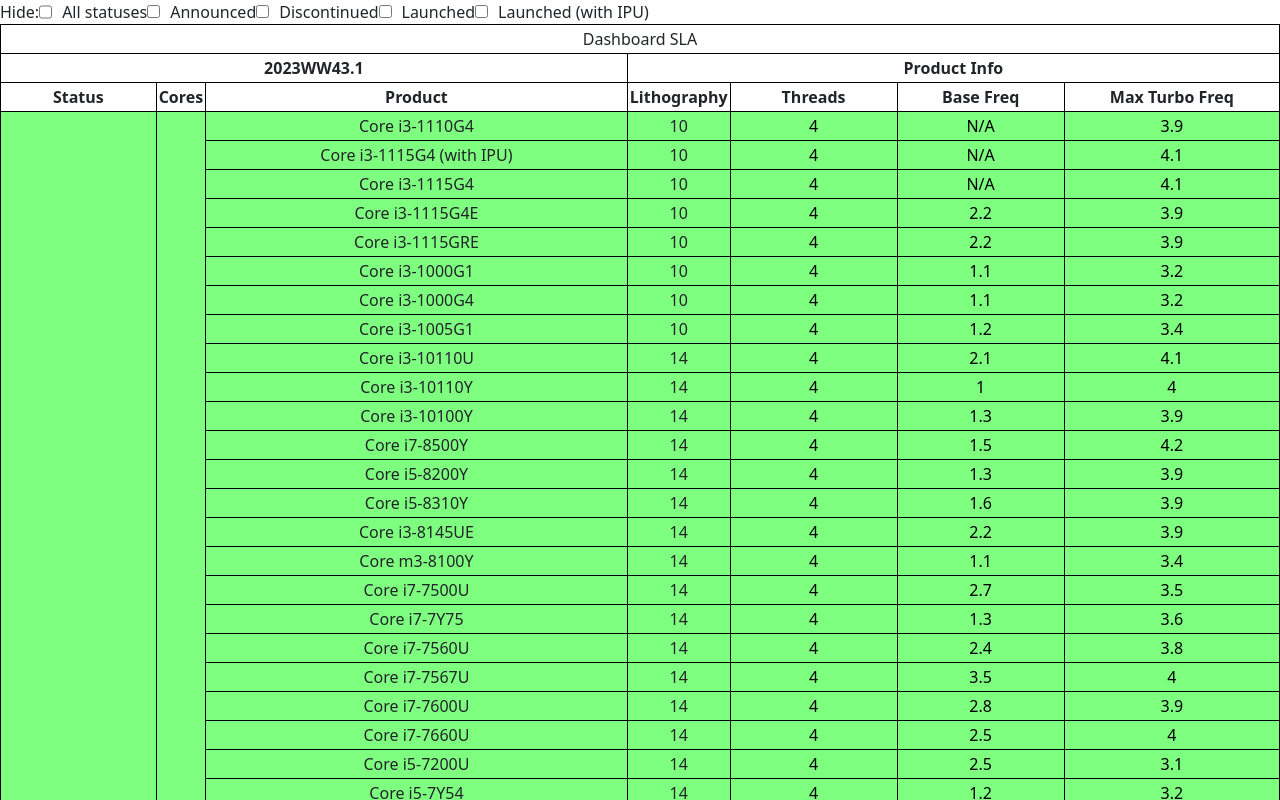
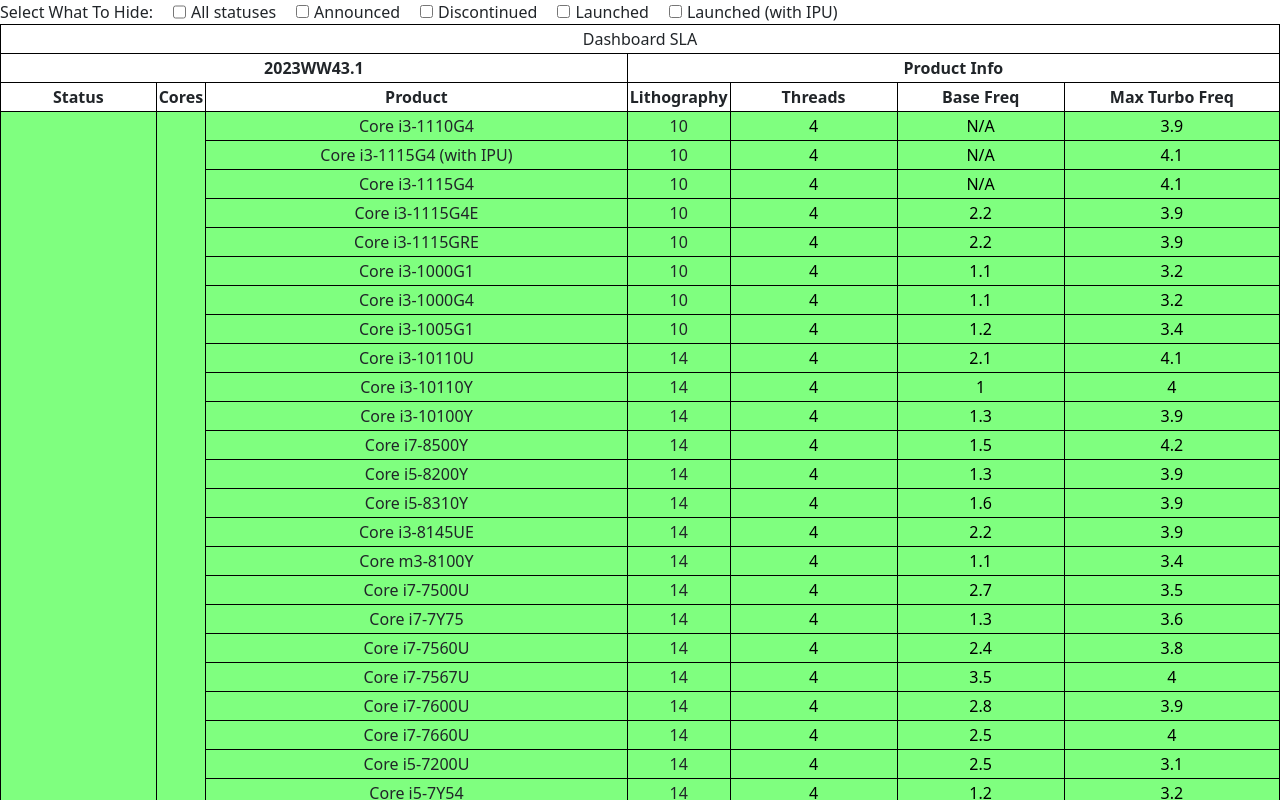
Before and after one commit to contactjw/dashboard-sla, a Vue app: page / in a window 1280 px wide. Shown: the top 800 px of the page. Built offline with nearby package versions, Linux system fonts and the light colour scheme.

Commit message:
Add spacing to checkbox menu hide selections

```diff
--- a/src/components/table.vue
+++ b/src/components/table.vue
@@ -2,7 +2,7 @@
   <div>
     <!-- Hide By status Bar -->
     <div class="hideBar">
-      <label class="hideLabel"> Hide: </label>
+      <label class="hideLabel"> Select What To Hide: </label>
       <div class="checkbox">
         <!-- All status -->
         <input
@@ -165,6 +165,9 @@
 </script>
 
 <style scoped>
+.hideBar label {
+  margin-right: 20px;
+}
 .fas.fa-times {
   display: none;
 }
@@ -335,7 +338,7 @@
 }
 
 .checkbox label {
-  margin-left: 10px;
+  margin-left: 5px;
 }
 
 .redActual {
```
